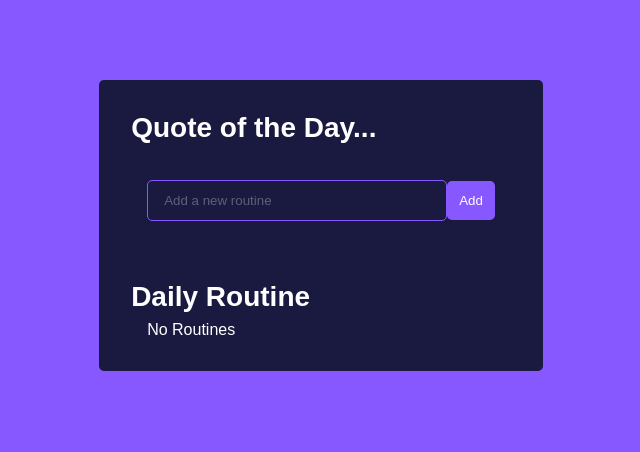
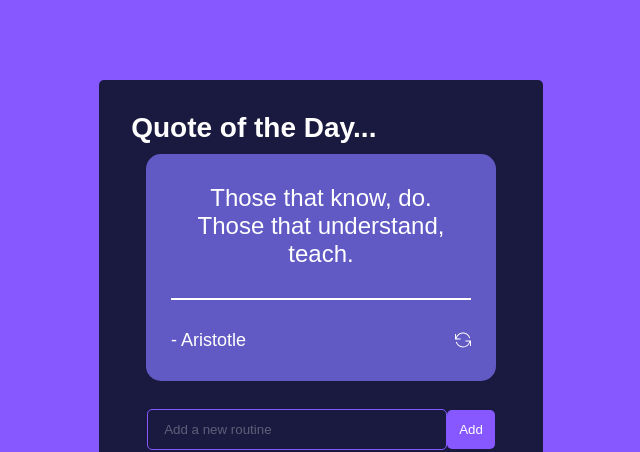
Before and after one commit to cbfacademy/full-stack-javascript-assessment-ConnieHF, a React (Create React App) app in the folder packages/frontend/: page / in a window 1280 px wide. Shown: the top 452 px of the page, without its empty margins (319-959 px from the left). Built offline with nearby package versions, Linux system fonts and the light colour scheme; no server answers.

Commit message:
Daily quotes implemented

```diff
--- a/packages/frontend/src/App.js
+++ b/packages/frontend/src/App.js
@@ -2,6 +2,7 @@ import React from "react"
 import { useState } from "react"
 import NewRoutineForm from "./NewRoutineForm"
 import RoutineList from "./RoutineList"
+import DailyQuote from "./daily_quotes/QuoteApp"
 
 import "./App.css"
 
@@ -14,8 +15,7 @@ function App() {
   //   if(localValue == null) return []
 
   //   return JSON.parse(localValue)
-  //   }
-  //   )
+  //   })
 
   // // to place items in local storage (replace this with MongoDB)
   // useEffect(() => {
@@ -86,6 +86,8 @@ function App() {
     //fragment <> instead of div to combine elements
     <div className="routine-app">
       <h1 className="header">Quote of the Day...</h1>
+      <DailyQuote />
+      {/* <button className="btn-quote">Generate New Quote</button> */}
       <NewRoutineForm onSubmit={addRoutine} />
       <h1 className="header">Daily Routine</h1>
       <RoutineList
--- /dev/null
+++ b/packages/frontend/src/daily_quotes/QuoteApp-old.css
@@ -0,0 +1,92 @@
+:root {
+    --primary: #A84FFF;
+    --secondary: #D81E5B;
+    --dark: #131A26;
+    --light: #EEEEEE;
+    --grey: #888888;
+
+    --font: 'Fira Sans', sans-serif;
+    --font-quote: 'Fira Code', monospace;
+}
+
+/* * {
+    margin: 0;
+    padding: 0;
+    box-sizing: border-box;
+    font-family: var(--font);
+} */
+
+/* body {
+    background-color: var(--light);
+} */
+
+.App {
+    display: flex;
+    flex-direction: column;
+    align-items: center;
+    justify-content: center;
+    min-height: 100vh;
+}
+
+.quote {
+    position: relative;
+}
+
+.bq {
+    font-family: var(--font-quote);
+    max-width: 720px;
+    font-size: 2rem;
+    background-color: var(--dark);
+    padding: 3rem;
+    border-radius: 1.5rem;
+    color: #FFF;
+}
+
+.datetoday, .author {
+    display: inline-block;
+    padding: 0.75rem 1.5rem;
+    color: var(--light);
+    border-radius: 1.5rem;
+    font-size: 1.4rem;
+    letter-spacing: 1px;
+    max-width: 360px;
+    overflow: hidden;
+    text-overflow: ellipsis;
+    white-space: nowrap;
+}
+
+.datetoday {
+    background-color: var(--secondary);
+    font-weight: 400;
+    transform: translate(-25%, 50%)
+}
+
+.author {
+    background-color: var(--primary);
+    font-weight: 700;
+    transform: translate(25%, 50%);
+    position: absolute;
+    right: 0;
+    bottom: 0;
+}
+
+/* .btn-quote {
+    appearance: none;
+    border: none;
+    outline: none;
+
+    background-color: var(--primary);
+    color: #FFF;
+    padding: 0.75rem 1.5rem;
+    border-radius: 3rem;
+    margin-top: 64px;
+    margin-bottom: 64px;
+    transition: 0.4s;
+    font-size: 1.5rem;
+    font-weight: 700;
+    cursor: pointer;
+}
+
+.btn-quote:hover {
+    background-color: var(--secondary);
+} */
--- /dev/null
+++ b/packages/frontend/src/daily_quotes/QuoteApp.css
@@ -0,0 +1,44 @@
+.container {
+    display: flex;
+    flex-direction: column;
+    align-items: center;
+    margin: auto;
+    margin-top: 10px;
+    background: #625ac4;
+    width: 350px;
+    border-radius: 15px;
+}
+
+.quote {
+    padding: 30px 35px;
+    color: #fff;
+    font-size: 24px;
+    text-align: center;
+}
+
+.line {
+    width: 300px;
+    height: 1.5px;
+    background: #fff;
+}
+
+.bottom {
+    display: flex;
+    flex-direction: row;
+    justify-content: space-between;
+    align-items: center;
+    margin: 30px 0px;
+}
+
+.author {
+    color: #fff;
+    font-size: 18px;
+    font-weight: 500;
+}
+
+.quote-icons {
+    display: flex;
+    gap: 40px;
+    color: #fff;
+    cursor: pointer;
+}
--- /dev/null
+++ b/packages/frontend/src/daily_quotes/QuoteApp.js
@@ -0,0 +1,48 @@
+import React, { useState } from 'react'
+import "./QuoteApp.css"
+import { TfiReload } from "react-icons/tfi";
+
+const DailyQuote = () => {
+
+    // variable 'quotes' is an array which stores all quotes data from the api
+    let quotes = [];
+
+    // function to fetch json data from the api and store it in the 'quotes' variable
+    async function loadQuotes() {
+        // response variable to store the response from the api
+        const response = await fetch("https://api.quotable.io/quotes/random?limit=50&maxLength=50");
+        quotes = await response.json();
+    }
+
+    // a default quote is displayed before the reload icon is clicked
+    const [quote, setQuote] = useState({
+        content: "Those that know, do. Those that understand, teach.",
+        author: "Aristotle"
+    });
+
+    // randomly select a quote from the 'quotes' variable and assign it to 'quote' using setQuote
+    const random = () => {
+        const select = quotes[Math.floor(Math.random()*quotes.length)];
+        setQuote(select);
+    }
+
+    // the function is called here, so that when components load in the browser, this function is executed and gets data from the api
+    loadQuotes();
+
+    return (
+        <div className="container">
+            <div className="quote">{quote.content}</div>
+                <div>
+                <div className="line"></div>
+                <div className="bottom">
+                    <div className="author">- {quote.author.split(',')[0]}</div>
+                    <div className="quote-icons">
+                        <TfiReload onClick={() =>{random()}} />
+                    </div>
+                </div>
+            </div>
+        </div>
+    )
+}
+
+export default DailyQuote;
```
